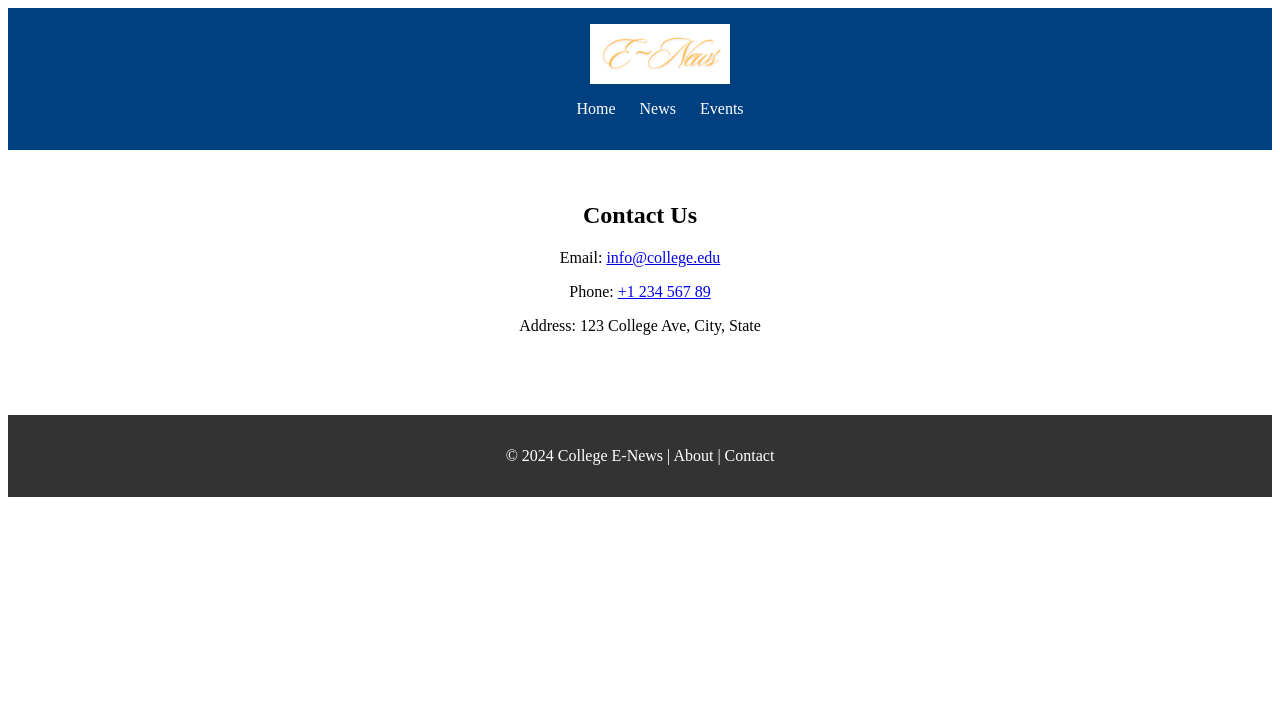
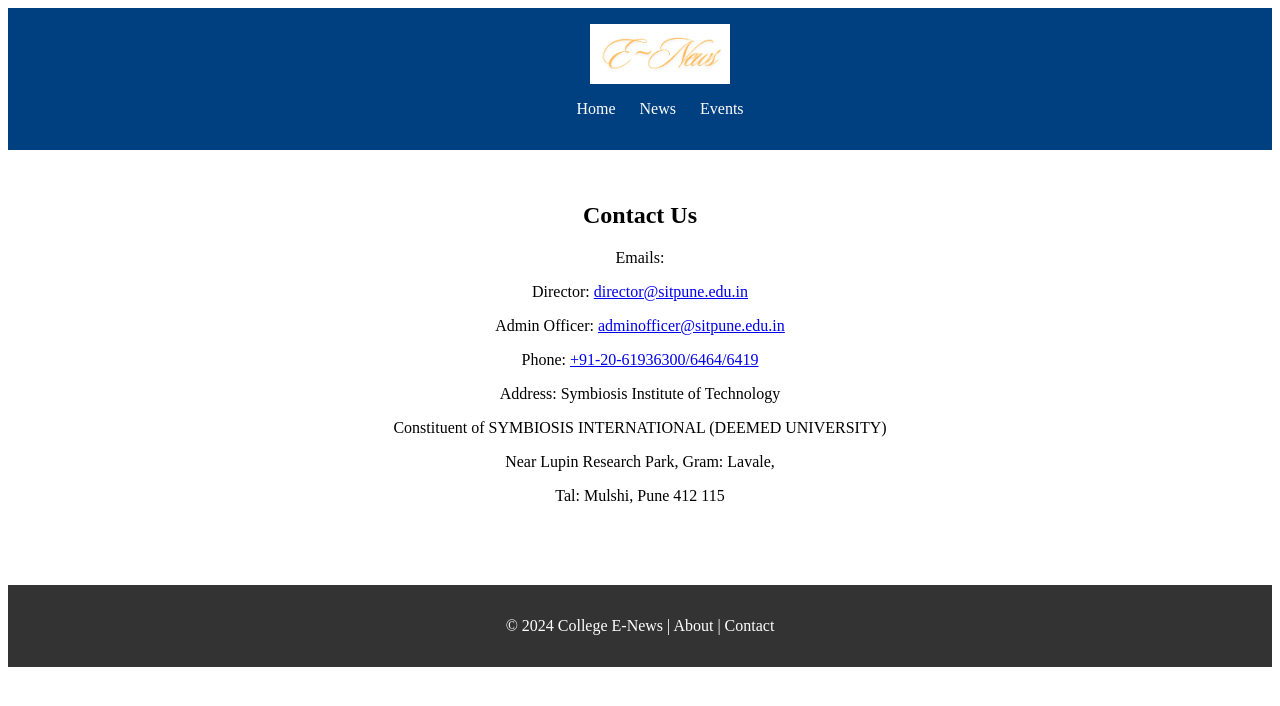
Before and after one commit to Abhilaksh-Saini/College-eNews-website, a React (Create React App) app: page /contact in a window 1280 px wide. Shown: the top 706 px of the page. Built offline with nearby package versions, Linux system fonts and the light colour scheme; the HTML template or start-up script is replaced by a standard one.

Commit message:
Final contact details added

```diff
--- a/src/components/Contact.js
+++ b/src/components/Contact.js
@@ -3,9 +3,14 @@ import React from 'react';
 const Contact = () => (
     <div style={contactPageStyle}>
         <h2>Contact Us</h2>
-        <p>Email: <a href="mailto:info@college.edu">info@college.edu</a></p>
-        <p>Phone: <a href="tel:+123456789">+1 234 567 89</a></p>
-        <p>Address: 123 College Ave, City, State</p>
+        <p>Emails:</p>
+        <p>Director: <a href="mailto:director@sitpune.edu.in">director@sitpune.edu.in</a></p>
+        <p>Admin Officer: <a href="mailto:adminofficer@sitpune.edu.in">adminofficer@sitpune.edu.in</a></p>
+        <p>Phone: <a href="tel:+91-20-61936300/6464/6419">+91-20-61936300/6464/6419</a></p>
+        <p>Address: Symbiosis Institute of Technology</p>
+        <p>Constituent of SYMBIOSIS INTERNATIONAL (DEEMED UNIVERSITY)</p>
+        <p>Near Lupin Research Park, Gram: Lavale,</p>
+        <p>Tal: Mulshi, Pune 412 115</p>
     </div>
 );
 
```
Also changed, not shown: src/App.js (+0 -25 lines).
